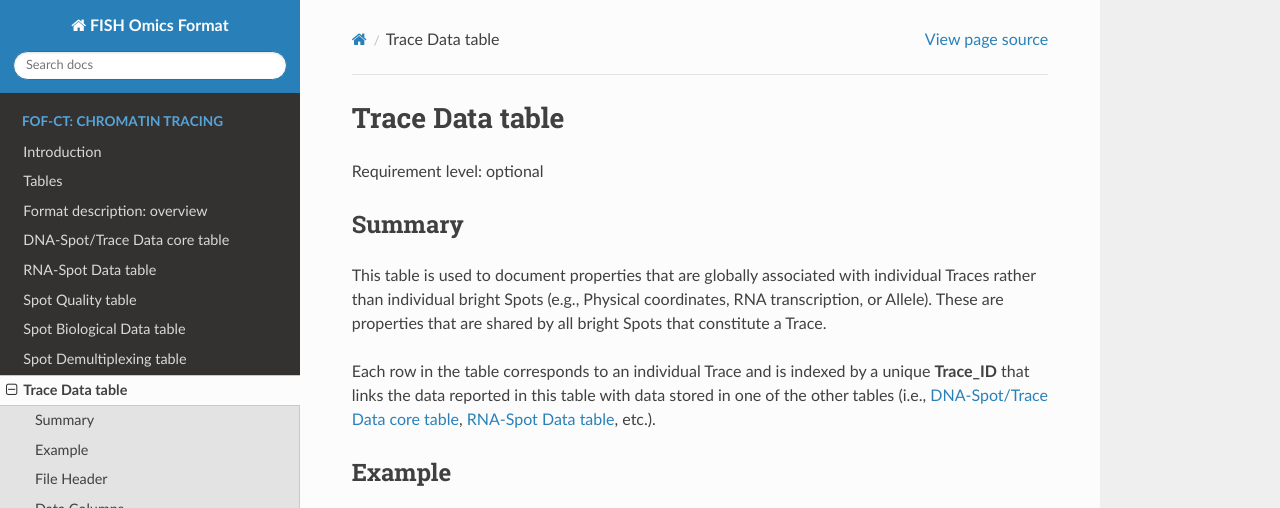
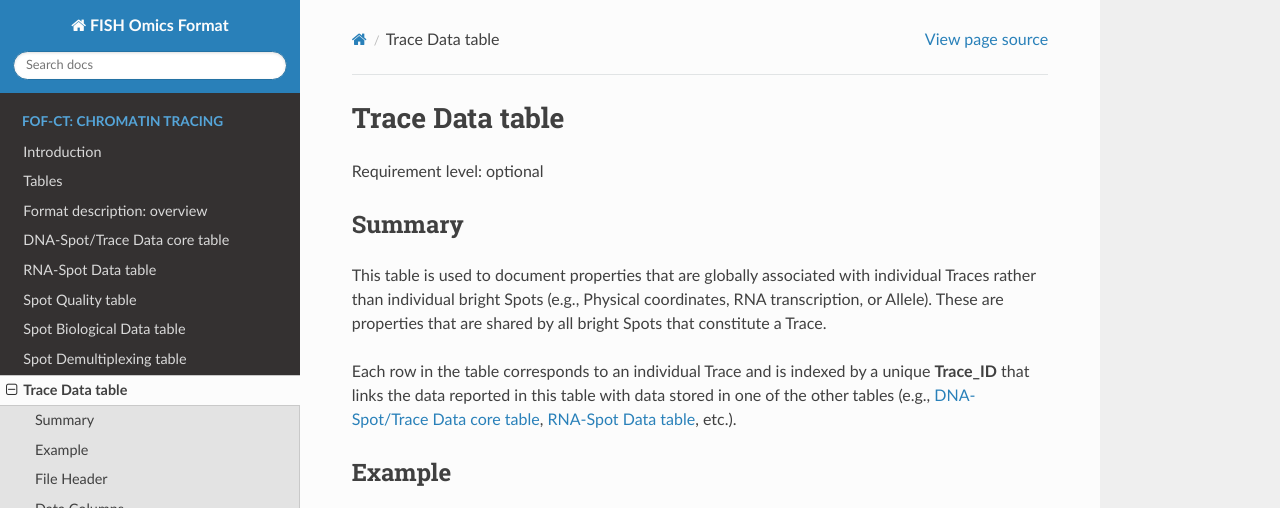
Before and after one commit to 4dn-dcic/fish_omics_format, a Sphinx documentation site: the page built from docs/source/trace.rst, in a window 1280 px wide and 900 px high, cut to the strip 0-508 px from the top of the window. Built offline with Sphinx 7.4.7 and the Read the Docs theme 2.0.0, drawn with Linux system fonts in a browser that asks for light colours.

Commit message:
more typos fixed

```diff
--- a/docs/source/cell.rst
+++ b/docs/source/cell.rst
@@ -14,7 +14,7 @@
 Traces that belong to an individual Cell. Each row in the table
 corresponds to a different Cell studied in the experiment and is
 identified by a unique **Cell_ID** that links the data reported in this
-table with data stored in one of the other tables (i.e.,
+table with data stored in one of the other tables (e.g.,
 :ref:`core`, :ref:`subcell`, :ref:`mapping`, etc.,).
 
 Example
--- a/docs/source/extracell.rst
+++ b/docs/source/extracell.rst
@@ -18,7 +18,7 @@
 Each row in the table corresponds to a different extracellular structure
 studied in the experiment and is identified by a unique **Extra_Cell_ROI_ID** that
 links the data reported in this table with data stored in one of the
-other tables (i.e., :ref:`core`, :ref:`rna`, etc.).
+other tables (e.g., :ref:`core`, :ref:`rna`, etc.).
 
 Example
 -------
--- a/docs/source/quality.rst
+++ b/docs/source/quality.rst
@@ -18,9 +18,9 @@
 at the user’s discretion and should be described with sufficient details
 to ensure interpretation and reproducibility.
 
-However, in order to align with existing `4DN-BINA-OME <https://doi.org/10.1038/s41592-021-01327-9>`_ Microscopy Metadata specifications, the use of specific column names and descriptions is **conditionally required** in case the described metric is reported. As an example, the column name **X_Drift** is conditionally requred in case the user intends to report a comparison between the Observed vs. Expected (i.e., based on a fiducial reference) positions of a detected Spot.
+However, in order to align with existing `4DN-BINA-OME <https://doi.org/10.1038/s41592-021-01327-9>`_ Microscopy Metadata specifications, the use of specific column names and descriptions is **conditionally required** in case the described metric is reported. As an example, the column name **X_Drift** is conditionally required in case the user intends to report a comparison between the Observed vs. Expected (i.e., based on a fiducial reference) positions of a detected Spot.
 
-The table is indexed by Spot_ID and each row corresponds to a DNA or RNA bright Spot. The order of all other columns (including those conditionally requried) and of the rows are at the user's discretion.
+The table is indexed by Spot_ID and each row corresponds to a DNA or RNA bright Spot. The order of all other columns (including those conditionally required) and of the rows are at the user's discretion.
 
 Example
 -------
--- a/docs/source/subcell.rst
+++ b/docs/source/subcell.rst
@@ -17,7 +17,7 @@
 Each row in the table corresponds to a different Subcell ROI studied in the
 experiment and is identified by a unique **Sub_Cell_ROI_ID** that links the data
 reported in this table with data stored in one of the other tables
-(i.e., :ref:`core`, :ref:`cell`, etc.).
+(e.g., :ref:`core`, :ref:`cell`, etc.).
 
 Example
 -------
--- a/docs/source/trace.rst
+++ b/docs/source/trace.rst
@@ -9,7 +9,7 @@
 -------
 This table is used to document properties that are globally associated with individual Traces rather than individual bright Spots (e.g., Physical coordinates, RNA transcription, or Allele). These are properties that are shared by all bright Spots that constitute a Trace.
 
-Each row in the table corresponds to an individual Trace and is indexed by a unique **Trace_ID** that links the data reported in this table with data stored in one of the other tables (i.e., :ref:`core`, :ref:`rna`, etc.).
+Each row in the table corresponds to an individual Trace and is indexed by a unique **Trace_ID** that links the data reported in this table with data stored in one of the other tables (e.g., :ref:`core`, :ref:`rna`, etc.).
 
 Example
 -------
```
